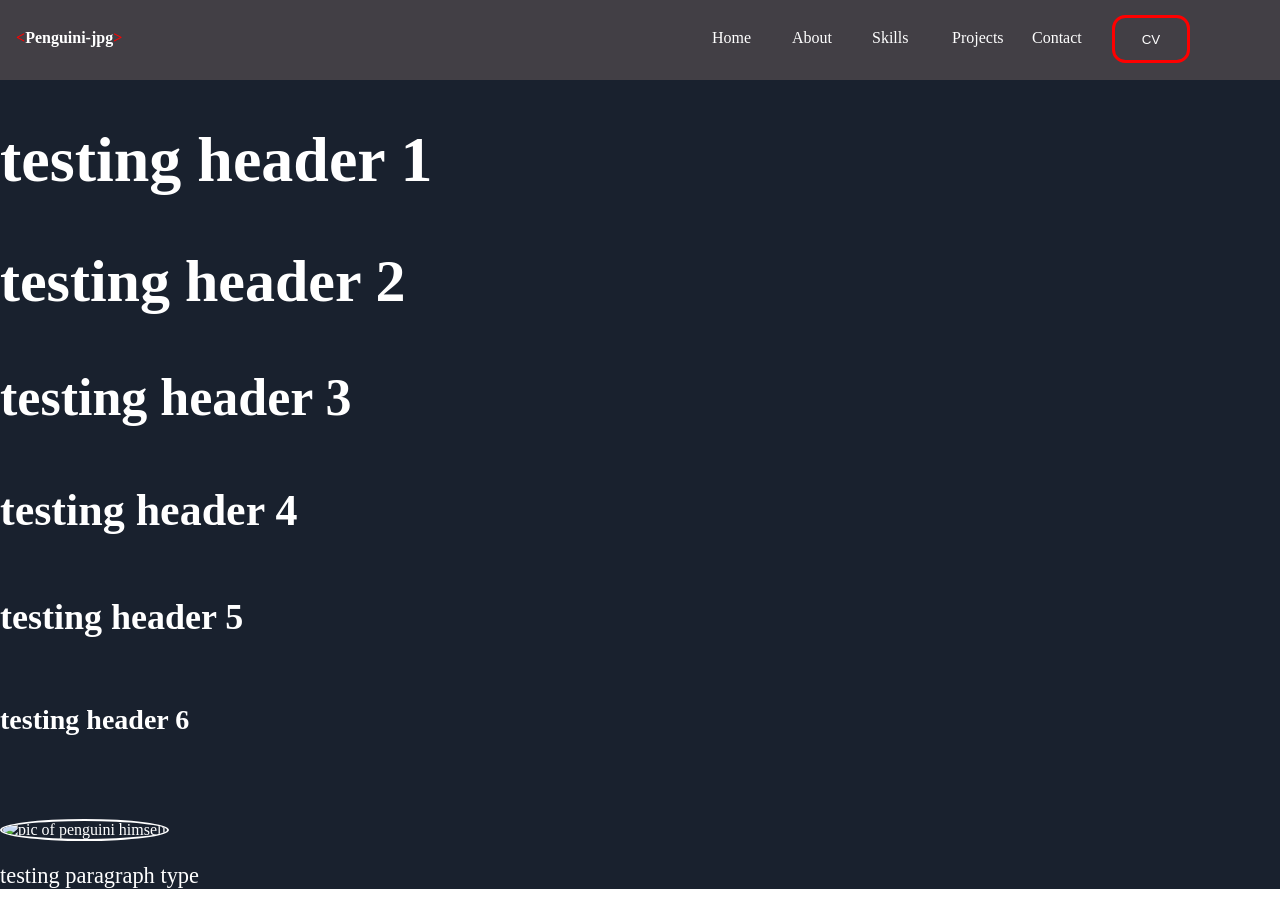
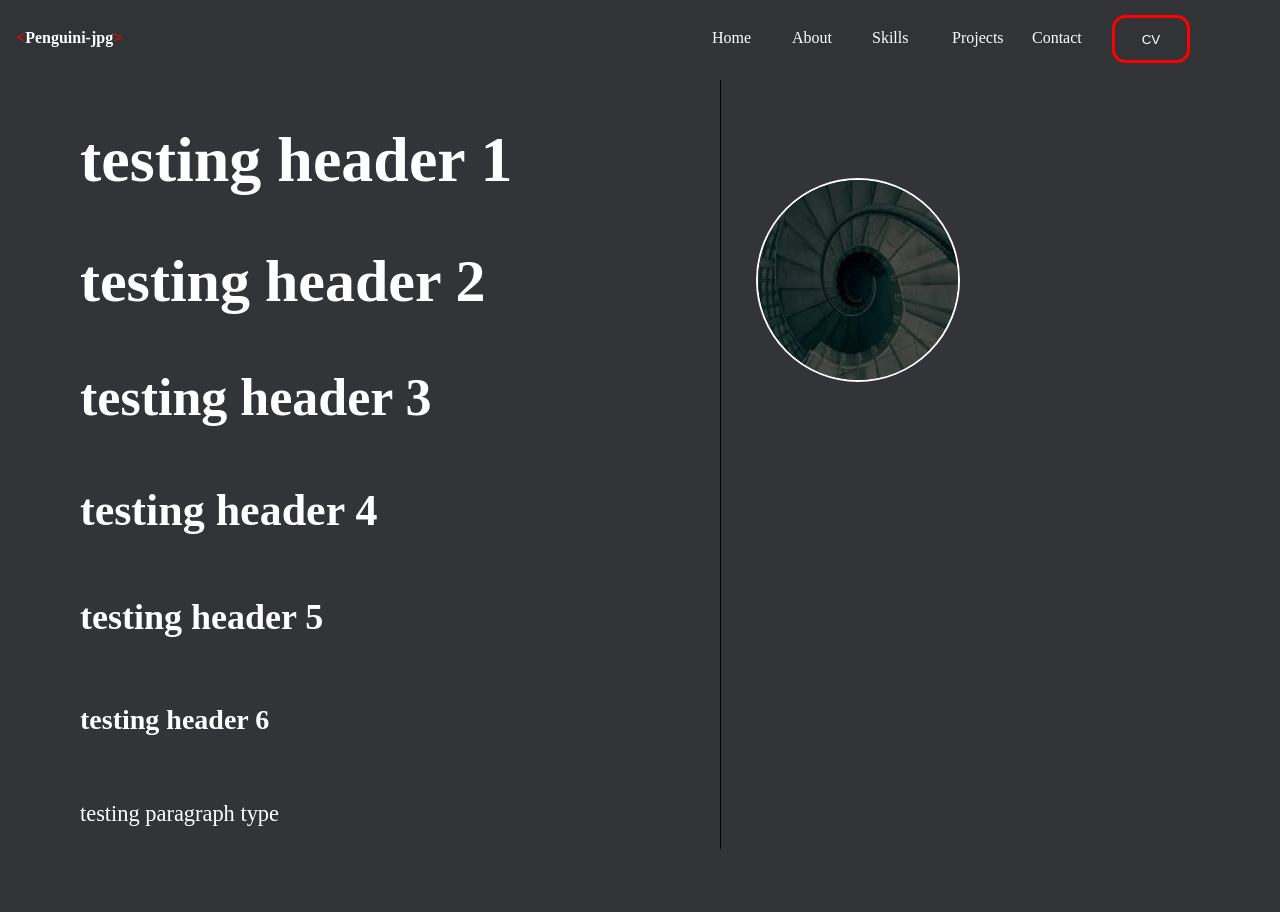
Before and after one commit to penguini-jpg/penguini-jpg.github.io, a plain HTML site: page index.html in a window 1280 px wide. After the commit the page ends 849 px from the top, so only its background shows below. Drawn offline with Linux system fonts and the light colour scheme.

Commit message:
added image

```diff
--- a/css/style.css
+++ b/css/style.css
@@ -16,7 +16,8 @@ header {/*HEADER BASE LAYER*/
     position: fixed;
     height: 5em;
     width: 100%;
-    background-color:rgb(66, 63, 69);
+    /*background-color: rgb(51, 103, 51, 0.851)*/
+    background-color:rgba(50, 52, 55, 0.851);
 }
 
 #header-box {/*HEADER*/
@@ -62,7 +63,6 @@ header {/*HEADER BASE LAYER*/
     background: transparent;
 }
 .cv-dec {
-
 }
 
 .nav-text-dec:visited {/*HEADER -- LINK*/
@@ -73,22 +73,34 @@ header {/*HEADER BASE LAYER*/
     font-size:2em;
 }
 
-main {
-    background-color: rgb(25, 33, 46);
+body {/*MAIN*/
+    /*background-color: rgb(73, 203, 73)*/
+    background-color: rgba(50, 52, 55, 1);
 }
 
-.main-space {/*MAIN*/
+.main-space {/*MAIN -- blank space*/
     height: 5em;
     width: 100%;
 }
 
+.beginning {/*MAIN -- start*/
+    float: left;
+    margin-left: 5em;
+    width: 50%;
+    border-right: 1px solid black;
+}
+
 #self-img {/*IMAGE -- self*/
-    margin: 0;
+    margin: 5em 20em 0em 0em;
     padding: 0;
     height: 200px;
     width: 200px;
     border: 2px solid white;
     border-radius: 50%;
+    float: right;
+}
+
+.self-img {/*IMAGE -- self EDIT: not working yet*/
 }
 
 a:hover {/*GENERAL -- LINK*/
--- a/index.html
+++ b/index.html
@@ -37,15 +37,18 @@
     <main>
         <div class="main-space" id="home"></div>
 
+        <div class="beginning">
             <h1>testing header 1</h1>
             <h2>testing header 2</h2>
             <h3>testing header 3</h3>
             <h4>testing header 4</h4>
             <h5>testing header 5</h5>
             <h6>testing header 6</h6>
+            <p>testing paragraph type</p>
+        </div>
         <br>
-        <img id="self-img" src="" alt="pic of penguini himself">
-        <p>testing paragraph type</p>
+        <img class="self-image" id="self-img" src="img\filler-img.jfif" alt="pic of penguini himself">
+
         <div id="about"></div>
         <div id="skills"></div>
         <div id="projects"></div>
```
Also changed, not shown: img/filler-img.jfif (added). Lines whose indentation alone changed are shown as unchanged.
